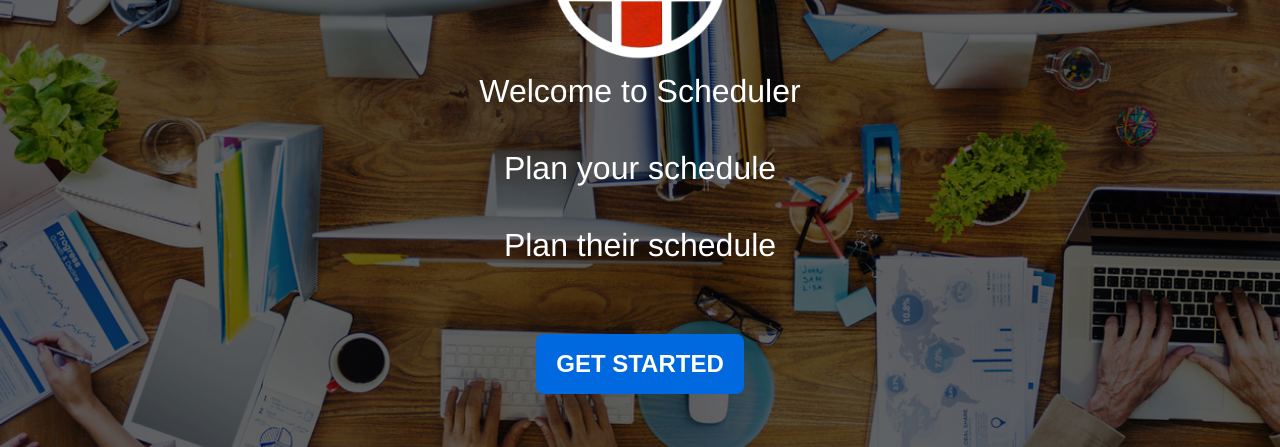
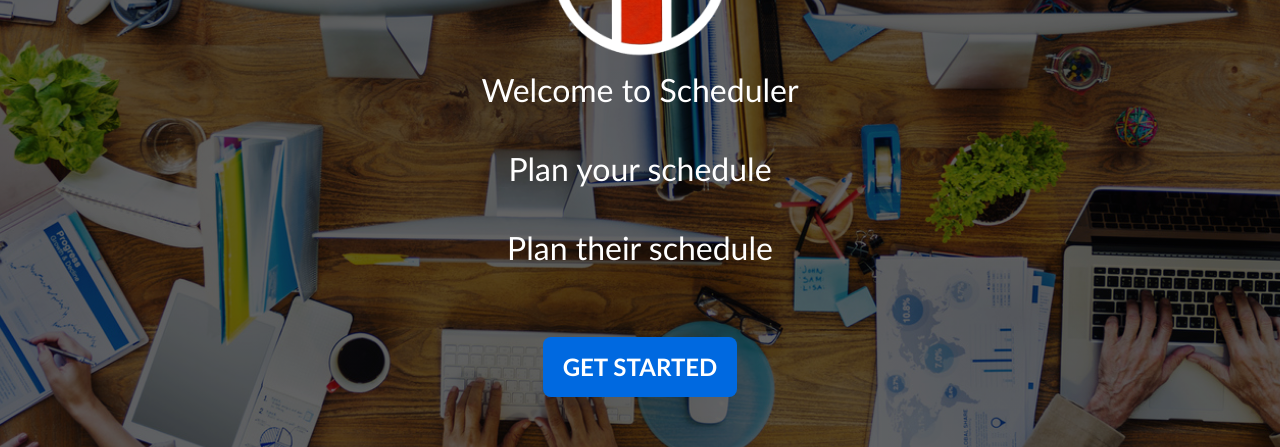
Before and after one commit to awkwardlook/Scheduler-App, a Vue app in the folder scheduler-app/: page / in a window 1280 px wide. Shown: the part 269-716 px from the top of the page. Built offline with nearby package versions, Linux system fonts and the light colour scheme; what vue-chartkick would draw is missing.

Commit message:
Added font-family

```diff
--- a/scheduler-app/src/components/Button/Button.vue
+++ b/scheduler-app/src/components/Button/Button.vue
@@ -21,6 +21,8 @@
   width: auto;
   padding: 10px 20px;;
   cursor: pointer;
+  font-family: 'Trebuchet MS', 'Lucida Sans Unicode', 'Lucida Grande',
+    'Lucida Sans', Arial, sans-serif;
 }
 
 .btns:hover {
--- a/scheduler-app/src/components/LandingPage/LandingCard.vue
+++ b/scheduler-app/src/components/LandingPage/LandingCard.vue
@@ -100,11 +100,13 @@ export default {
   margin-top: 8px;
   color: #fff;
   font-size: 32px;
-  font-family: 'Rosario',
+  font-family: 'Trebuchet MS', 'Lucida Sans Unicode', 'Lucida Grande',
+    'Lucida Sans', Arial, sans-serif;
 }
 
 .hero-btns {
   margin-top: 32px;
+
 }
 
 #start-btn {
```
